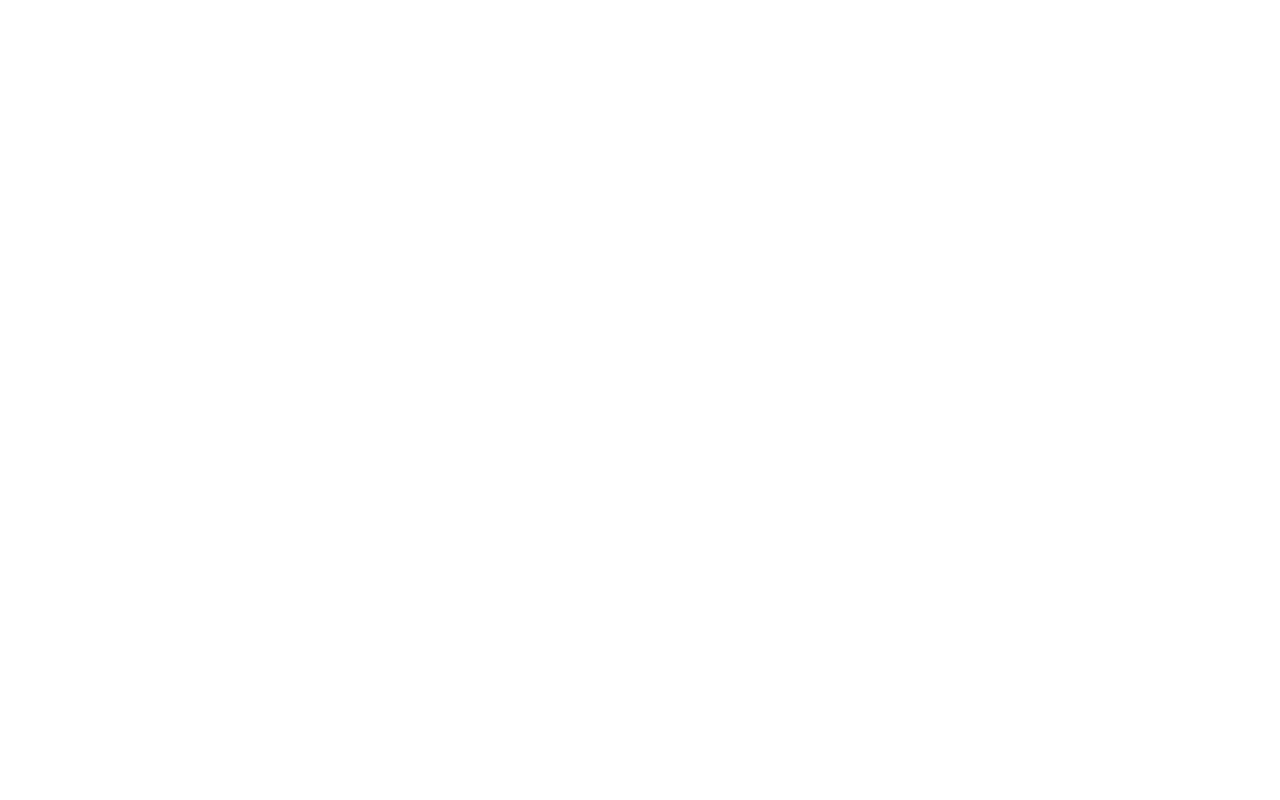
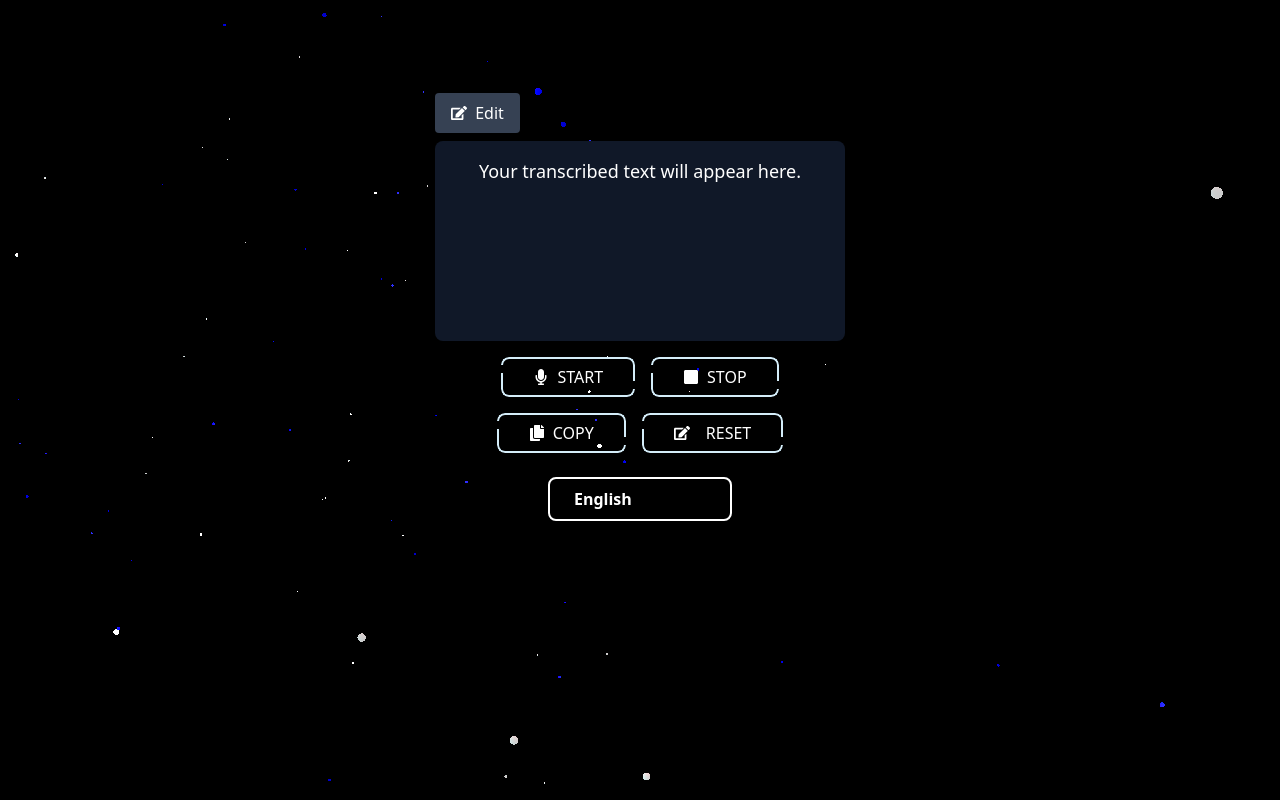
Before and after one commit to UsmanSaleem5/voiceRecognitionTesting1, a plain HTML site: page index.html in a window 1280 px wide. Drawn offline with Linux system fonts and the light colour scheme; the site is published under a folder, as on GitHub Pages, so addresses that start at the root find nothing.

Commit message:
uploading v2

```diff
--- a/index.html
+++ b/index.html
@@ -5,8 +5,8 @@
     <link rel="icon" type="image/png" href="/assets/topLogo-DrZPITCE.png" />
     <meta name="viewport" content="width=device-width, initial-scale=1.0" />
     <title>US Speech-to-Text</title>
-    <script type="module" crossorigin src="/assets/index-BYG0oV7h.js"></script>
-    <link rel="stylesheet" crossorigin href="/assets/index-BIOGFn33.css">
+    <script type="module" crossorigin src="./assets/index-BYG0oV7h.js"></script>
+    <link rel="stylesheet" crossorigin href="./assets/index-BIOGFn33.css">
   </head>
   <body>
     <div id="root"></div>
```
